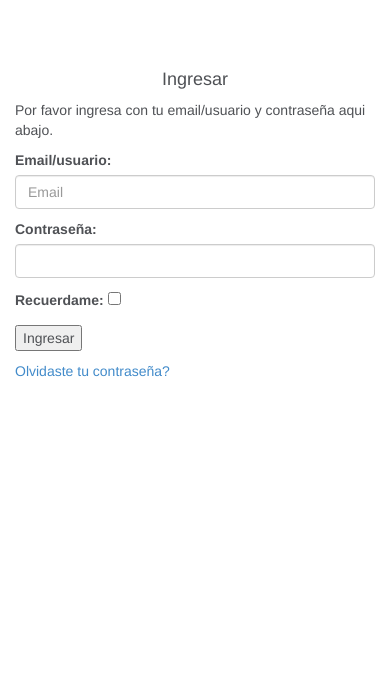
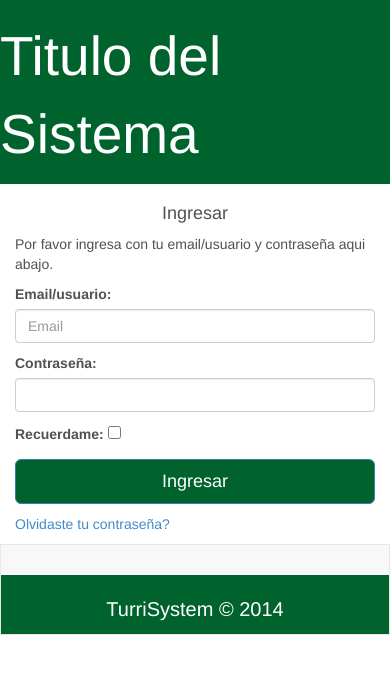
Before and after one commit to ramr2204/tt-pro, a CodeIgniter app: page /codeigniter/users/login in a window 390 px wide. Shown: the top 674 px of the page. Run offline with CodeIgniter, Linux system fonts and the light colour scheme.

Commit message:
alterando diseño

```diff
--- a/application/controllers/generarpdf.php
+++ b/application/controllers/generarpdf.php
@@ -78,8 +78,10 @@ class Generarpdf extends CI_controller {
 
                foreach ($this->data['facturas'] as $key => $value) {
                 $pdf->AddPage();
+
+                $numerofactura=str_pad($value->fact_id, 10, '0', STR_PAD_LEFT);
                 $this->data['facturaestampilla']=$value;
-                $this->data['params'] = TCPDF_STATIC::serializeTCPDFtagParameters(array('(123)01010101001(3210)76498237648(26)45343453(322)321423623423', 'C128', '', '', 80, 17, 0.4, array('position'=>'C','align' => 'C', 'border-top'=>true, 'padding'=>2,'margin-top'=>2, 'fgcolor'=>array(0,0,0), 'bgcolor'=>'', 'text'=>true, 'font'=>'helvetica', 'fontsize'=>6, 'stretchtext'=>4), 'N'));
+                $this->data['params'] = TCPDF_STATIC::serializeTCPDFtagParameters(array('(415)01010101001'.chr(231).'F1(3210)'.$numerofactura.'(26)45343453(322)321423623423', 'C128', '', '', 80, 17, 0.4, array('position'=>'C','align' => 'C', 'border-top'=>true, 'padding'=>2,'margin-top'=>2, 'fgcolor'=>array(0,0,0), 'bgcolor'=>'', 'text'=>true, 'font'=>'helvetica', 'fontsize'=>6, 'stretchtext'=>4), 'N'));
                 $html = $this->load->view('generarpdf/generarpdf_reciboestampilla', $this->data, TRUE);
                 $pdf->writeHTML($html, true, false, true, false, '');
                }
--- a/application/models/liquidaciones_model.php
+++ b/application/models/liquidaciones_model.php
@@ -43,8 +43,9 @@ class Liquidaciones_model extends CI_Model {
     }
 
     function getfacturas($id){
-        $this->db->select('f.fact_id, f.fact_nombre, f.fact_porcentaje, f.fact_valor, f.fact_banco, f.fact_cuenta, f.fact_rutacomprobante');
+        $this->db->select('f.fact_id, f.fact_nombre, f.fact_porcentaje, f.fact_valor, f.fact_banco, f.fact_cuenta, f.fact_rutacomprobante, pa.pago_valor, pa.pago_fecha');
         $this->db->from('est_facturas f');
+        $this->db->join('est_pagos pa', 'pa.pago_facturaid = f.fact_id', 'left');
         $this->db->where('f.fact_liquidacionid',$id);
         $query = $this->db->get();
         return $query->result();
--- a/application/views/templates/admingroup.php
+++ b/application/views/templates/admingroup.php
@@ -74,6 +74,28 @@
 </head>
 
 <body>
+
+<?php if (!$this->ion_auth->logged_in()) { ?>
+
+<header class="cabecera">
+      <div class="row">
+        <div class="col-md-3">
+          <div align="center">
+
+          </div>
+        </div>
+        <div class="col-md-9" >
+          <p style="font-size: 55px; padding-top: 4%">
+            Titulo del Sistema
+          </p>
+        </div>
+      </div>
+    </header>
+
+<?php } ?>
+
+
+
 
 <?php if ($this->ion_auth->logged_in()) { ?>
  <!-- Fixed navbar -->
@@ -214,6 +236,23 @@
 
 
 
+ </div>
+ <nav class="navbar navbar-default" role="navigation">
+  <footer>
+      <div >
+        <div class="container">
+          <center>
+            <br/>
+            <p style="font-size: 20px;">
+                TurriSystem © 2014
+            </p>
+
+          </center>
+        </div>
+      </div>
+    </footer>
+</nav>
+
 
 </body>
 </html>
--- a/application/views/users/login.php
+++ b/application/views/users/login.php
@@ -27,7 +27,10 @@
   </p>
 
 
-  <p><?php echo form_submit('submit', lang('login_submit_btn'));?></p>
+  <p>
+
+<button type="submit" class="btn btn-primary btn-primary2 btn-lg btn-block ">Ingresar</button>
+  </p>
 
 <?php echo form_close();?>
 
--- a/css/stylea.css
+++ b/css/stylea.css
@@ -104,3 +104,23 @@
     -moz-border-radius:6px 0 6px 6px;
     border-radius:6px 0 6px 6px;
 }
+.cabecera {
+	background-color: #00632D;
+	color: #FFFFFF;
+	margin-top: -50px;
+}
+
+footer{
+	background-color: #00632D ;
+	color: #FFFFFF;
+	bottom: 1px;
+	margin-top: 30px;
+}
+.btn-primary2 {
+	background-color: #00632D ;
+	color: #FFFFFF;
+}
+.btn-primary2:hover {
+	background-color: #00635D;
+	color: #FFFFFF;
+}
```
Also changed, not shown: application/controllers/liquidaciones.php (+33 -0 lines), application/views/liquidaciones/liquidaciones_liquidar.php (+4 -6 lines), application/views/liquidaciones/liquidaciones_vercontratoliquidado.php (+48 -20 lines), uploads/facturas/7586/146_June_21_2014.png (added), uploads/facturas/7587/155_June_20_2014.png (added), uploads/facturas/7587/156_June_21_2014.png (added), uploads/facturas/7591/143_June_21_2014.png (added), uploads/facturas/7592/133_June_21_2014.png (added).
